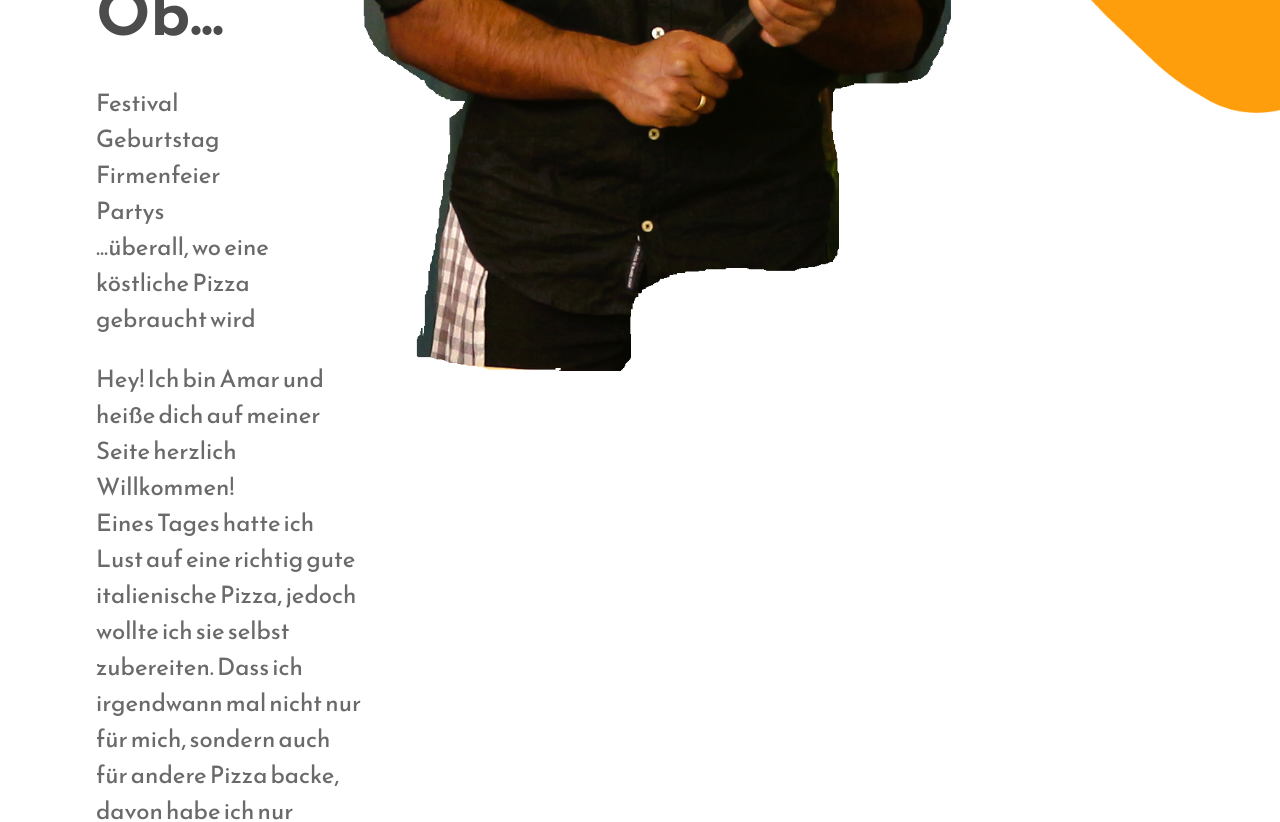
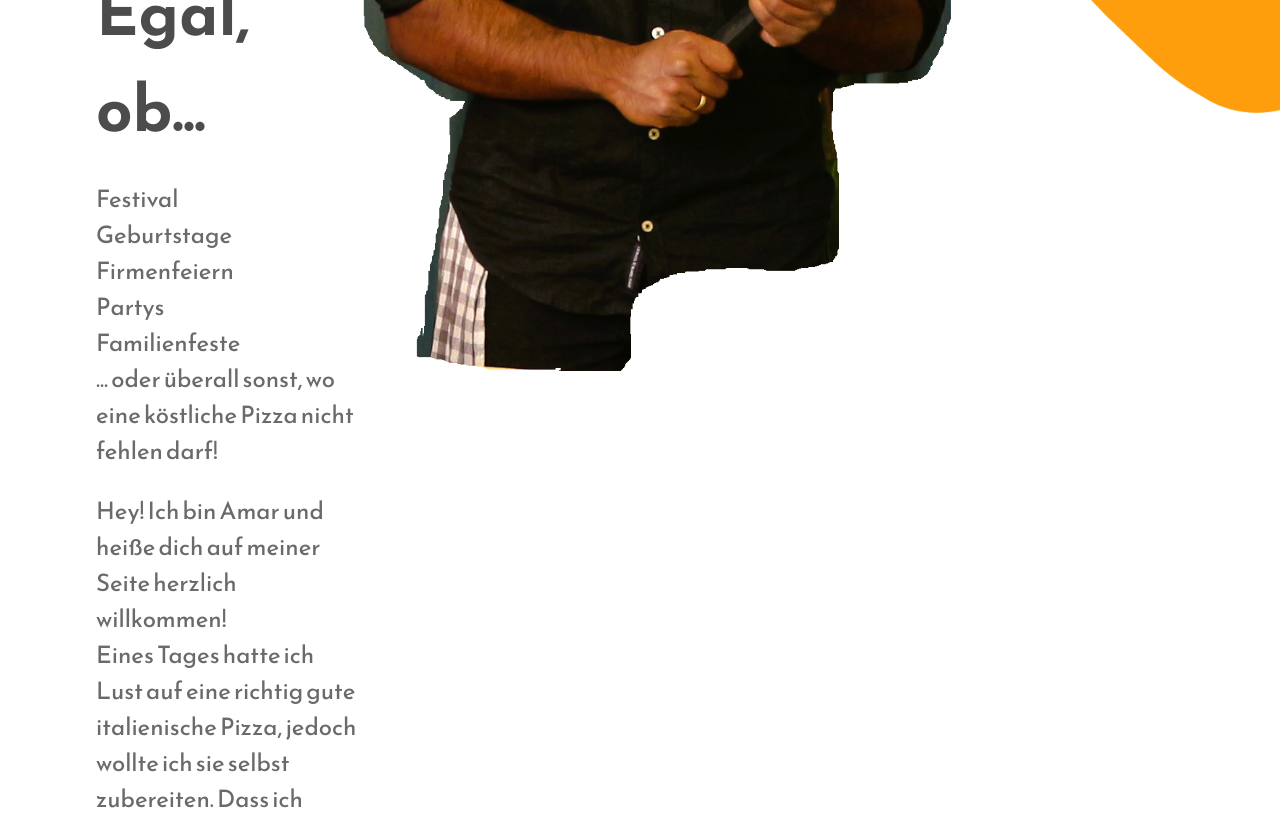
Before and after one commit to AmarJ92/amars-pizza, a React (Create React App) app: page / in a window 1280 px wide. Shown: the part 1000-1822 px from the top of the page. Built offline with nearby package versions, Linux system fonts and the light colour scheme.

Commit message:
Korrekturgelesen

```diff
--- a/src/Components/Buchung.js
+++ b/src/Components/Buchung.js
@@ -11,25 +11,22 @@ const Buchung = () => {
             title: "Vorraussetzungen",
             text: <ul>
               <li>Steckdose (230V)</li>
-              <li>Tisch/Küchenzeile mind. 1m Breit und mind. 90cm hoch</li>
+              <li>Tisch/Küchenzeile mind. 1 m breit und mind. 90 cm hoch</li>
               <li>Optional: Kühlschrank</li>
               <li>Optional: Parkmöglichkeit direkt am Pizzastand</li>
             </ul>,
         },
         {
             image: Zwei,
-            title: "Kontaktiere mich über...",
+            title: "Kontaktiere mich via...",
             text: <ul>
-            <li>Email</li>
-            <li>Instagram</li>
-            <li>Handy</li>
-            <li>Siehe unten für mehr...</li>
+            <p>Email, Instagram, Handy und wir besprehen alle Details (wie Pizzasorten, Datum oder auch Veranstaltungsort)</p>
           </ul>,
         },
         {
             image: Drei,
             title: "Es kann losgehen!",
-            text: "Nachdem alle Einzelheiten wie Pizzasorten, Datum oder auch Location abgestimmt sind, kann die Party starten!",
+            text: "Nachdem alle Einzelheiten geklärt sind, kann die Party starten!",
         },
     ]
 
@@ -37,9 +34,9 @@ const Buchung = () => {
     <div id="buchung" className="work-section-wrapper">
       <div className="work-section-top">
         <p className="primary-subheading">Buchung</p>
-        <h1 className="primary-heading">Kontaktiere mich..</h1>
+        <h1 className="primary-heading">Kontaktiere mich...</h1>
         <p className="primary-text">
-            Lass uns gemeinsam durch die Schritte gehen
+            Lass uns gemeinsam die Schritte durchgehen
         </p>
       </div>
       <div className="work-section-bottom">
--- a/src/Components/Pizzakarte.js
+++ b/src/Components/Pizzakarte.js
@@ -16,10 +16,10 @@ const Pizzakarte = () => {
         <br />
         <ol>
           <li className="primary-heading">Marinara</li>
-          <h2 className="primary-text">Tomatensoße, Knoblauch, Oregano, frischer Basilikum</h2>
+          <h2 className="primary-text">Tomatensoße, Knoblauch, Oregano, frisches Basilikum</h2>
           <br />
           <li className="primary-heading">Margherita</li>
-          <h2 className="primary-text">Tomatensoße, Mozzarella, Parmesan, frischer Basilikum</h2>
+          <h2 className="primary-text">Tomatensoße, Mozzarella, Parmesan, frisches Basilikum</h2>
           <br />
           <li className="primary-heading">Salami</li>
           <h2 className="primary-text">Tomatensoße, Mozzarella, Rindersalami</h2>
--- a/src/Components/Preise.js
+++ b/src/Components/Preise.js
@@ -14,9 +14,13 @@ const Preise = () => {
         <div className="testimonial-section-bottom">
             <img src={ProfilePic} alt="" />
             <p>
-                Ich berechne eine Pauschale pro Pizza in Höhe von 10€. Darin enthalten ist:
+                Ich berechne eine Pauschale pro Pizza in Höhe von 10€.
+                <br></br>
+                Darin enthalten sind:
+                <br></br>
+                <br></br>
                 <ul>
-                    <li>Beliebige Pizza</li>
+                    <li>eine beliebige Pizza aus der Pizzakarte</li>
                     <li>Auf- und Abbaukosten</li>
                     <li>Fahrtkosten</li>
                     <li>Reinigungskosten</li>
--- a/src/Components/Willkommen.js
+++ b/src/Components/Willkommen.js
@@ -13,28 +13,29 @@ const Willkommen = () => {
         </div>
         <div className="home-text-section">
           <h1 className="primary-heading">
-            Buch dein Pizza Catering für deine Feier! Ob...
+            Buche dein Pizza Catering für deine Feier! Egal, ob...
           </h1>
           <div className="primary-text">
             <ul>
               <p>Festival</p>
-              <p>Geburtstag</p>
-              <p>Firmenfeier</p>
+              <p>Geburtstage</p>
+              <p>Firmenfeiern</p>
               <p>Partys</p>
-              <p>...überall, wo eine köstliche Pizza gebraucht wird</p>
+              <p>Familienfeste</p>
+              <p>... oder überall sonst, wo eine köstliche Pizza nicht fehlen darf!</p>
             </ul>
             <p className='primary-text'>
-              Hey! Ich bin Amar und heiße dich auf meiner Seite herzlich Willkommen!
+              Hey! Ich bin Amar und heiße dich auf meiner Seite herzlich willkommen!
               <br />
               Eines Tages hatte ich Lust auf eine richtig gute italienische Pizza, jedoch wollte ich sie selbst zubereiten.
-              Dass ich irgendwann mal nicht nur für mich, sondern auch für andere Pizza backe, davon habe ich nur geträumt.
-              Das Unvorhersehbare hat eben seinen eigenen Zeitplan und Träume sollten verwirklicht werden.
+              Dass ich irgendwann mal nicht nur für mich, sondern auch für andere Pizza backe, davon habe ich nur geträumt
+              - aber Träume sollten verwirklicht werden.
               <br />
               <br />
-              Heute backe ich mit großer Leidenschaft neapoletanische Pizza und möchte diese Kunst mit euch teilen.
+              Heute backe ich mit großer Leidenschaft neapoletanische Pizza und möchte diese Kunst mit Euch teilen.
               <br />
               <br />
-              Ich freue mich auf eure Anfragen!
+              Ich freue mich auf Eure Anfragen!
             </p>
           </div>
         </div>
```
